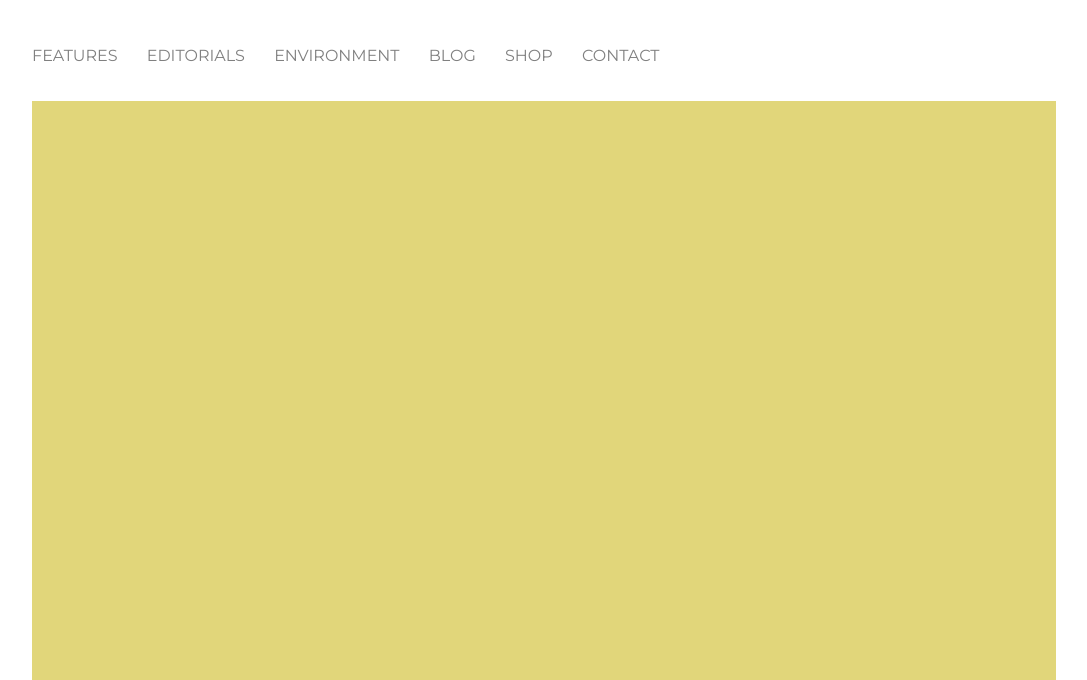
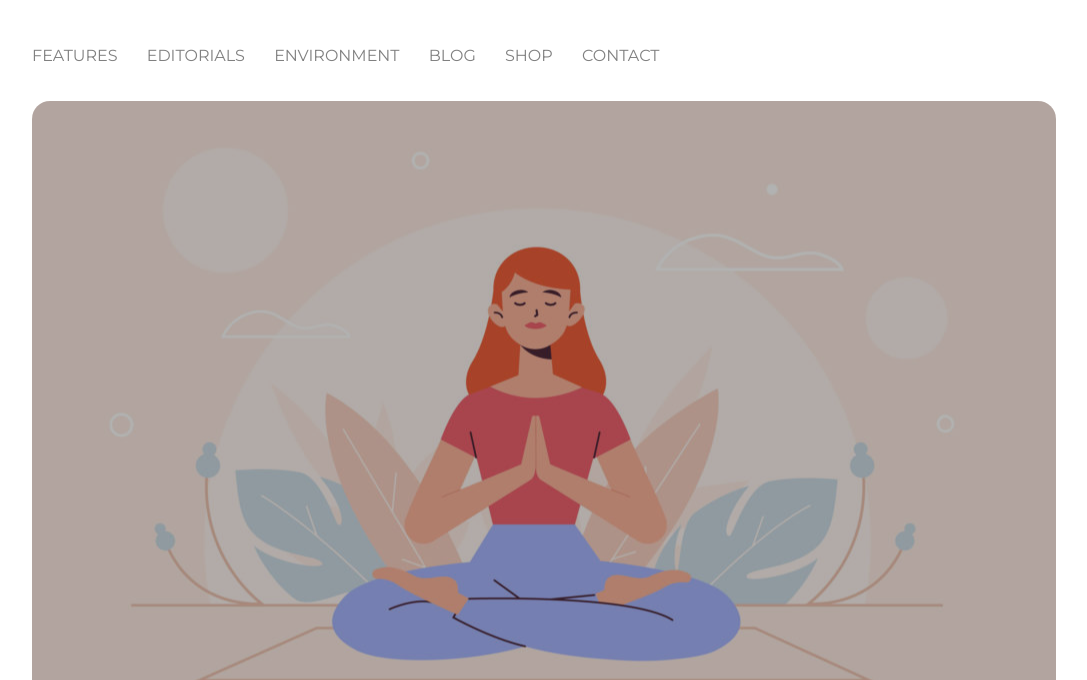
Before and after one commit to Silvia-Du/htmlcss-wp, a plain HTML site: page index.html in a window 1280 px wide. Shown: the part 120-800 px from the top of the page, without its empty margins (96-1183 px from the left). Drawn offline with Linux system fonts and the light colour scheme.

Commit message:
jumbotron: messo overlay & scheletro contenuto

```diff
--- a/asset/style.css
+++ b/asset/style.css
@@ -21,6 +21,11 @@ body{
   font-family: 'Montserrat', sans-serif;
 }
 
+.overlay{
+  height: 100%;
+  background-color: rgba(0, 0, 0, 0.3);
+}
+
 
 /* HEADER */
 
@@ -31,7 +36,12 @@ header .top{
 
 header .jumbotron{
   background-color: #e1d67a;
-  height: 600px;
+  height: 650px;
+  border-radius: 18px;
+  background-image: url(./img/banner.jpg);
+  background-size: cover;
+  background-position: center;
+  overflow: hidden;
 }
 
 #logo{
--- a/index.html
+++ b/index.html
@@ -31,7 +31,12 @@
       </div>
 
     </div>
-    <div class="jumbotron"></div>
+    <div class="jumbotron">
+      <div class="overlay">
+        <h3></h3>
+        <p></p>
+      </div>
+    </div>
 
   </header>
 
```
